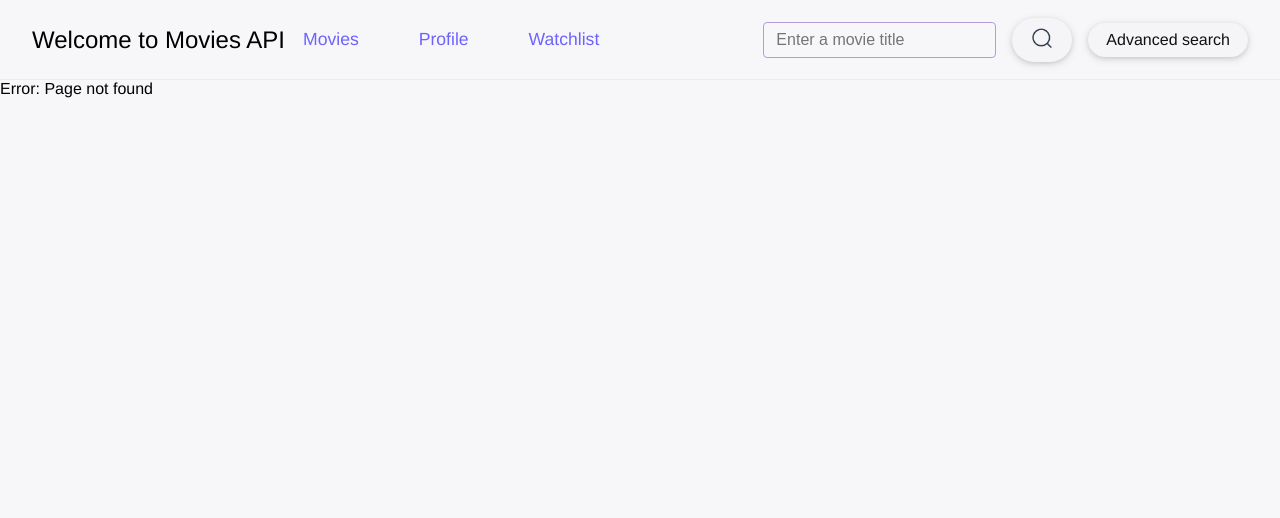
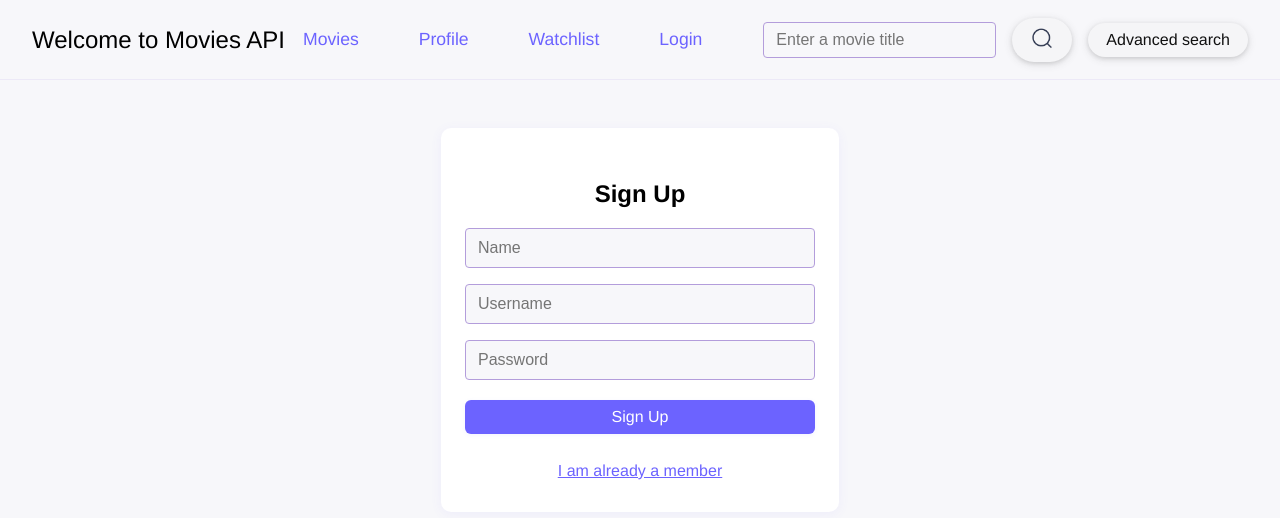
Before and after one commit to yk60/Movie_API, a React (Create React App) app in the folder client/: page /register in a window 1280 px wide. Before the commit this address had no page. Shown: the top 518 px of the page. Built offline with nearby package versions, Linux system fonts and the light colour scheme.

Commit message:
Create ui for login/register page

```diff
--- a/client/src/App.js
+++ b/client/src/App.js
@@ -26,6 +26,8 @@ import ReactPaginate from "react-paginate";
 import { buildMoviesUrl } from "./utils/Util";
 import Watchlist from "./components/Watchlist";
 import Watchlists from "./components/Watchlists";
+import Login from "./components/Login";
+import Register from "./components/Register";
 
 function App() {
   const [users, setUsers] = useState([]); // all users
@@ -122,6 +124,8 @@ function App() {
         />
         <Route path="/profile" element={<Profile />} />
         <Route path="/watchlists" element={<Watchlists />} />
+        <Route path="/login" element={<Login />} />
+        <Route path="/register" element={<Register />} />
         <Route path="*" element={<PageNotFound />} />
       </Routes>
     </div>
--- /dev/null
+++ b/client/src/components/Login.js
@@ -0,0 +1,55 @@
+import React, { useState } from "react";
+import { useNavigate } from "react-router-dom";
+import "../styles/Login.css";
+
+function Login() {
+  const [username, setUsername] = useState("");
+  const [password, setPassword] = useState("");
+  const [error, setError] = useState("");
+
+  const navigate = useNavigate();
+
+  const handleSubmit = (e) => {
+    e.preventDefault();
+    // Dummy validation, replace with real API call
+    if (!username || !password) {
+      setError("Please enter both username and password.");
+      return;
+    }
+    setError("");
+    // if (onLogin) onLogin({ username, password });
+  };
+
+  const handleSignupClick = () => {
+    navigate("/register");
+  };
+
+  return (
+    <div className="auth-container">
+      <h2>Login</h2>
+      <form className="auth-form" onSubmit={handleSubmit}>
+        <input
+          type="text"
+          placeholder="Username"
+          value={username}
+          onChange={(e) => setUsername(e.target.value)}
+          autoComplete="username"
+        />
+        <input
+          type="password"
+          placeholder="Password"
+          value={password}
+          onChange={(e) => setPassword(e.target.value)}
+          autoComplete="current-password"
+        />
+        {error && <div className="auth-error">{error}</div>}
+        <div className="auth-buttons-wrapper">
+          <button onClick={handleSignupClick}>Sign Up</button>
+          <button type="submit">Login</button>
+        </div>
+      </form>
+    </div>
+  );
+}
+
+export default Login;
--- a/client/src/components/Navbar.js
+++ b/client/src/components/Navbar.js
@@ -15,6 +15,7 @@ function Navbar({ children }) {
           <Link to="/movies">Movies</Link>
           <Link to="/profile">Profile</Link>
           <Link to="/watchlists">Watchlist</Link>
+          <Link to="/login">Login</Link>
         </div>
         {children}
       </div>
--- /dev/null
+++ b/client/src/components/Register.js
@@ -0,0 +1,66 @@
+import React, { useState } from "react";
+import { useNavigate } from "react-router-dom";
+import "../styles/Login.css";
+
+function Register() {
+  const [username, setUsername] = useState("");
+  const [password, setPassword] = useState("");
+  const [name, setName] = useState("");
+  const [error, setError] = useState("");
+  const navigate = useNavigate();
+
+  const handleSubmit = (e) => {
+    e.preventDefault();
+    if (!username || !password || !name) {
+      setError("Please fill in all fields.");
+      return;
+    }
+    setError("");
+    // if (onSignup) onSignup({ name, username, password });
+  };
+
+  return (
+    <div className="auth-container">
+      <h2>Sign Up</h2>
+      <form className="auth-form" onSubmit={handleSubmit}>
+        <input
+          type="text"
+          placeholder="Name"
+          value={name}
+          onChange={(e) => setName(e.target.value)}
+          autoComplete="name"
+        />
+        <input
+          type="text"
+          placeholder="Username"
+          value={username}
+          onChange={(e) => setUsername(e.target.value)}
+          autoComplete="username"
+        />
+        <input
+          type="password"
+          placeholder="Password"
+          value={password}
+          onChange={(e) => setPassword(e.target.value)}
+          autoComplete="new-password"
+        />
+        {error && <div className="auth-error">{error}</div>}
+        <button type="submit">Sign Up</button>
+        <span style={{ textAlign: "center", marginTop: "8px" }}>
+          <a
+            href="/login"
+            style={{
+              color: "#6c63ff",
+              textDecoration: "underline",
+              cursor: "pointer",
+            }}
+          >
+            I am already a member
+          </a>
+        </span>
+      </form>
+    </div>
+  );
+}
+
+export default Register;
--- /dev/null
+++ b/client/src/styles/Login.css
@@ -0,0 +1,47 @@
+.auth-container {
+  max-width: 350px;
+  margin: 48px auto;
+  padding: 32px 24px;
+  background: #fff;
+  border-radius: 10px;
+  box-shadow: 0 2px 12px rgba(108, 99, 255, 0.07);
+  display: flex;
+  flex-direction: column;
+  align-items: center;
+}
+
+.auth-form {
+  display: flex;
+  flex-direction: column;
+  gap: 16px;
+  width: 100%;
+}
+
+.auth-form input {
+  padding: 10px 12px;
+  border: 1px solid #b39ddb;
+  border-radius: 4px;
+  font-size: 1rem;
+  outline: none;
+  background: #f7f7fa;
+  transition: border-color 0.2s;
+}
+
+.auth-form input:focus {
+  border-color: #6c63ff;
+  background: #fff;
+}
+
+.auth-error {
+  color: #d32f2f;
+  font-size: 0.95rem;
+  margin-bottom: 8px;
+  text-align: center;
+}
+
+.auth-buttons-wrapper {
+  display: flex;
+  flex-direction: row;
+  justify-content: center;
+  gap: 25px;
+}
```
